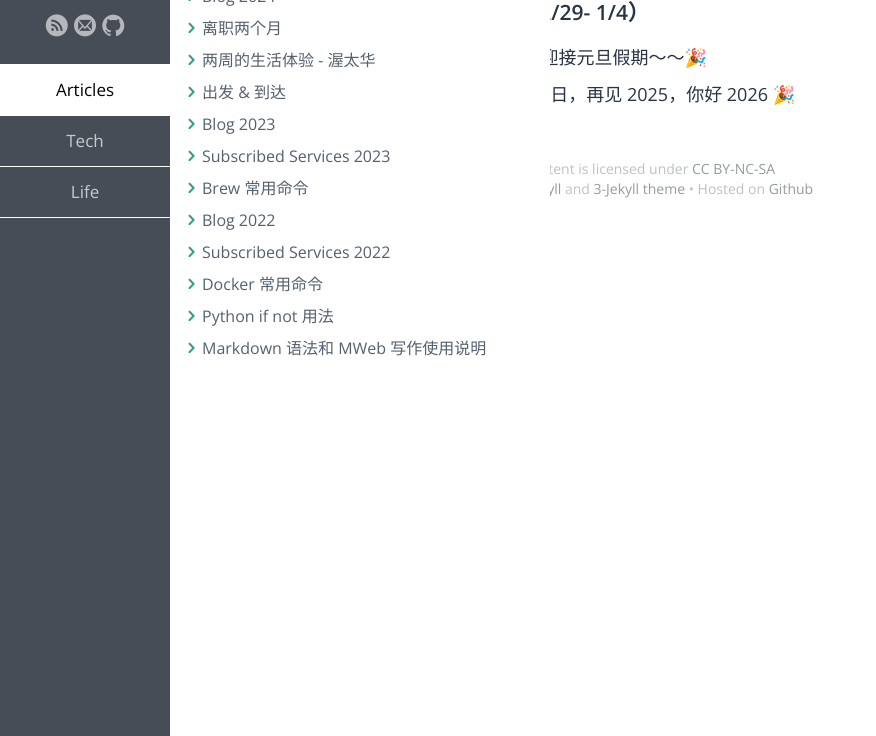
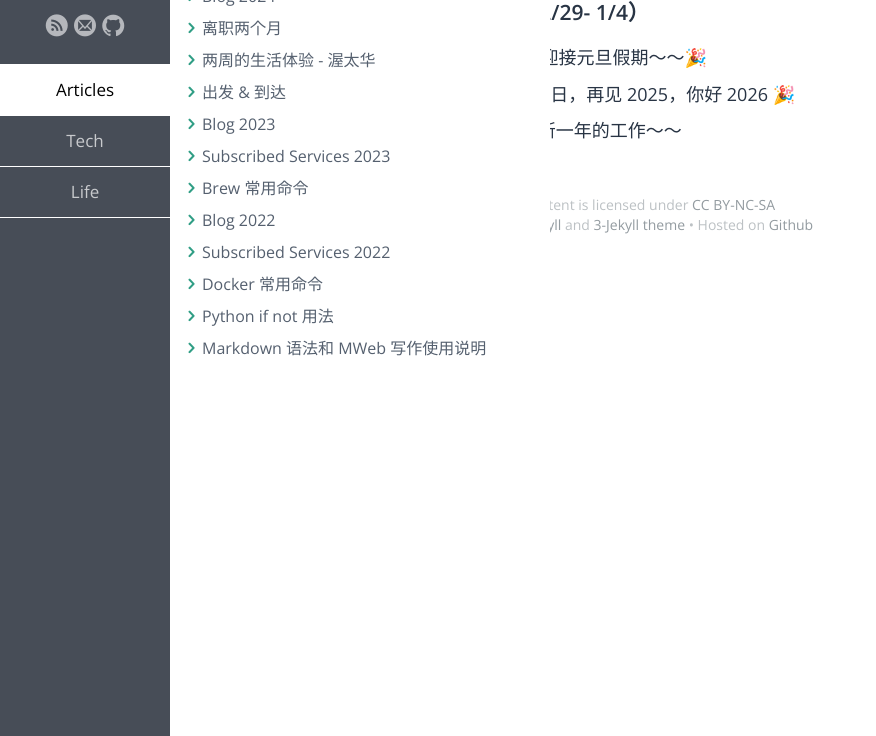
Before and after one commit to samxupeiran/samxupeiran.github.io, a Jekyll site: the page built from _posts/life/2025-12-29-my-blog.md, in a window 1280 px wide, cut to the strip 164-900 px from the top of the page. Shown: the whole strip, without its empty margins (0-876 px from the left). Built offline with Jekyll 4.4.1, drawn with Linux system fonts in a browser that asks for light colours; some web fonts are replaced.

Commit message:
feat: add weekly blog 1/5

```diff
--- a/_posts/life/2025-12-29-my-blog.md
+++ b/_posts/life/2025-12-29-my-blog.md
@@ -9,3 +9,4 @@ tags: Blog
 - ### 2026 年 1 月 第 1 周（12/29- 1/4）
      - 12/29 圣诞假期结束了，迎接元旦假期～～🎉
      - 12/31 2025 最后一个工作日，再见 2025，你好 2026 🎉
+     - 1/5 元旦假期结束，迎接新一年的工作～～
```
